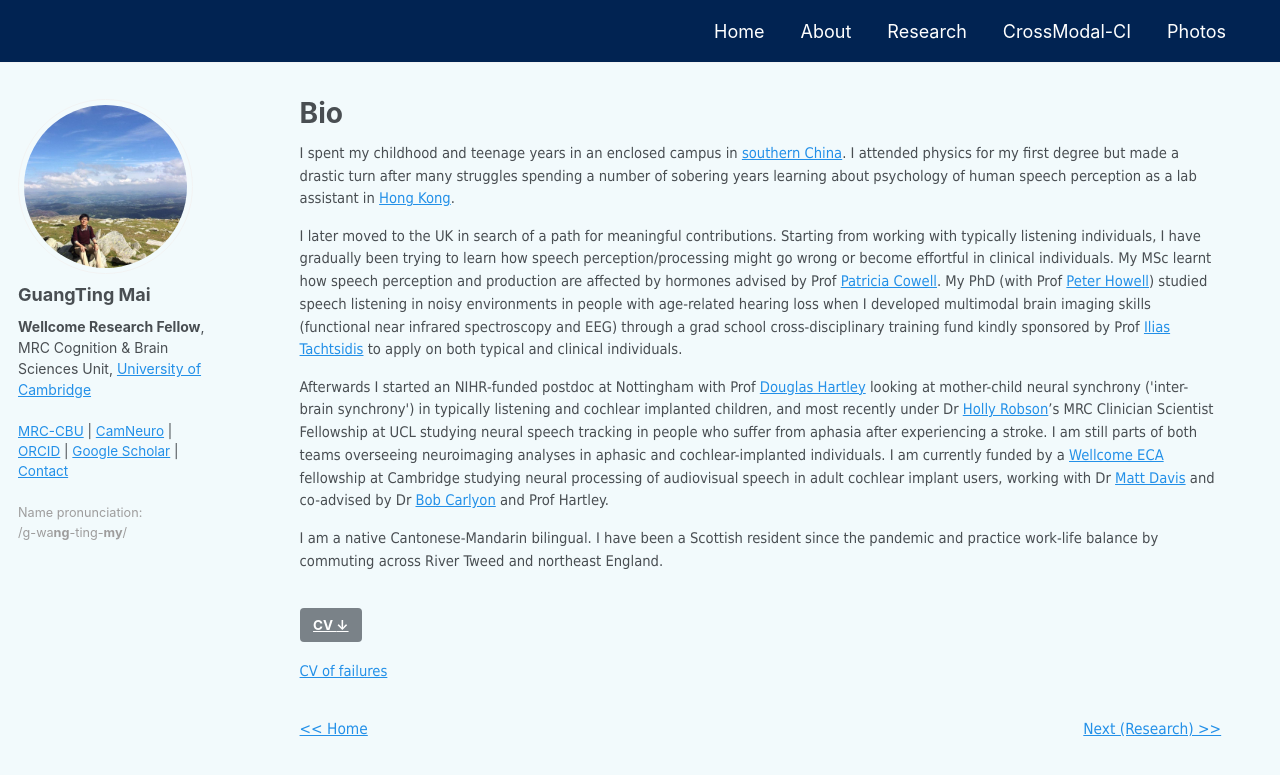
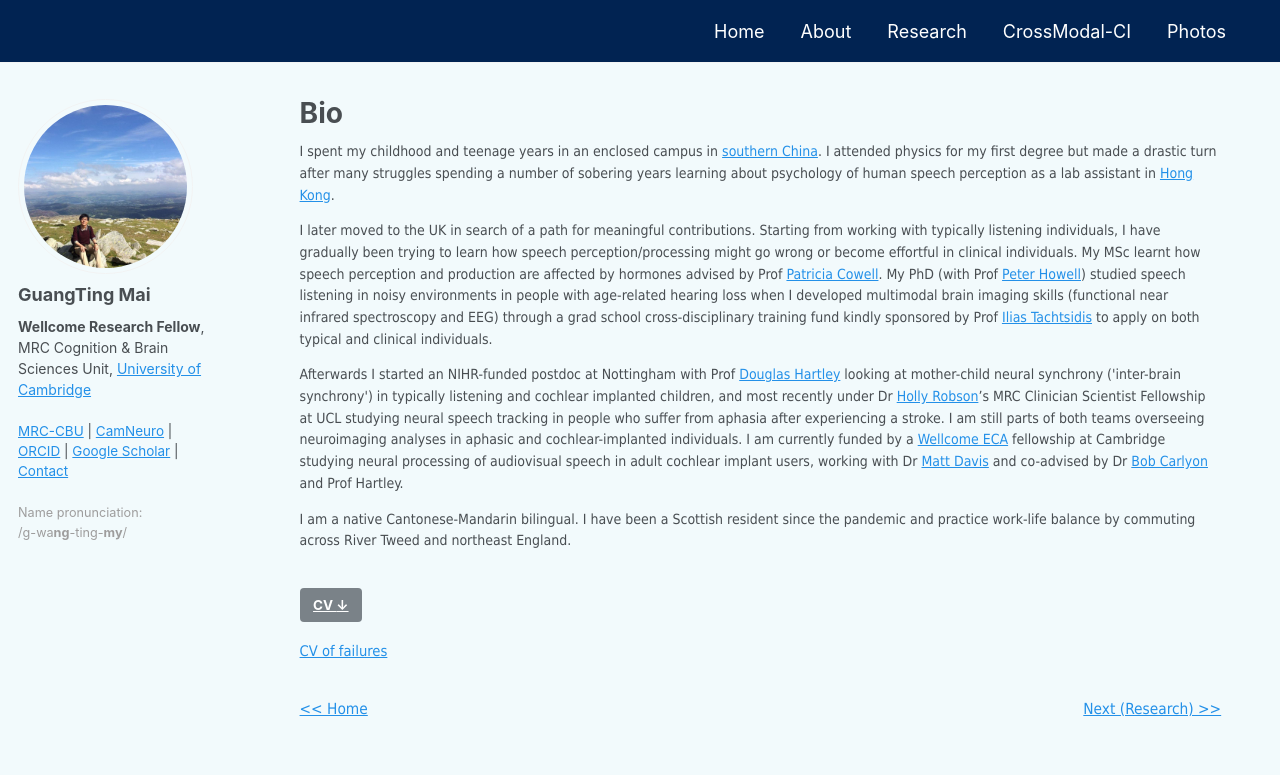
Before and after one commit to guangtingmai/guangtingmai.github.io, a Jekyll site: the page built from _pages/bio.html, in a window 1280 px wide and 900 px high. Shown: the top 775 px of the window. Built offline with Jekyll 4.4.1, drawn with Linux system fonts in a browser that asks for light colours.

Commit message:
Update bio.html

```diff
--- a/_pages/bio.html
+++ b/_pages/bio.html
@@ -4,18 +4,18 @@
 permalink: /bio/
 author_profile: true
 ---
-<p span style="font-size: 11pt;font-family: Tahoma;line-height: 1.55;display: block;margin-bottom: 1vh">I spent my childhood and teenage years in an enclosed
+<p span style="font-size: 10.5pt;font-family: Tahoma;line-height: 1.55;display: block;margin-bottom: 1vh">I spent my childhood and teenage years in an enclosed
   campus in <a href="https://en.wikipedia.org/wiki/Sun_Yat-sen_University">southern China</a>. I attended physics for my first degree but made a
   drastic turn after many struggles spending a number of sobering years learning about psychology of human speech perception as a lab assistant in
   <a href="https://www.ee.cuhk.edu.hk/~lel/research/index.html">Hong Kong</a>.</span>
-<p span style="font-size: 11pt;font-family: Tahoma;line-height: 1.55;display: block;margin-bottom: 1vh">I later moved to the UK in search of a path for meaningful
+<p span style="font-size: 10.5pt;font-family: Tahoma;line-height: 1.55;display: block;margin-bottom: 1vh">I later moved to the UK in search of a path for meaningful
   contributions. Starting from working with typically listening individuals, I have gradually been trying to learn how speech perception/processing might go wrong
   or become effortful in clinical individuals. My MSc learnt how speech perception and production are affected by hormones advised by Prof
   <a href="https://sheffield.ac.uk/ahpnm/people/human-communication-sciences/patricia-e-cowell">Patricia Cowell</a>. My PhD (with Prof
   <a href="https://profiles.ucl.ac.uk/2817-peter-howell/">Peter Howell</a>) studied speech listening in noisy environments in people with age-related hearing loss
   when I developed multimodal brain imaging skills (functional near infrared spectroscopy and EEG) through a grad school cross-disciplinary training fund kindly
   sponsored by Prof <a href="https://profiles.ucl.ac.uk/2168-ilias-tachtsidis">Ilias Tachtsidis</a> to apply on both typical and clinical individuals.</p>
-<p span style="font-size: 11pt;font-family: Tahoma;line-height: 1.55;display: block;margin-bottom: 1vh">Afterwards I started an NIHR-funded postdoc at
+<p span style="font-size: 10.5pt;font-family: Tahoma;line-height: 1.55;display: block;margin-bottom: 1vh">Afterwards I started an NIHR-funded postdoc at
   Nottingham with Prof <a href="https://www.nottingham.ac.uk/medicine/people/douglas.hartley">Douglas Hartley</a> looking at mother-child neural synchrony ('inter-brain
   synchrony') in typically listening and cochlear implanted children, and most recently under Dr <a href="https://profiles.ucl.ac.uk/82001-holly-robson">Holly Robson</a>’s
   MRC Clinician Scientist Fellowship at UCL studying neural speech tracking in people who suffer from aphasia after experiencing a stroke. I am still parts of
@@ -23,7 +23,7 @@
   <a href="https://wellcome.org/research-funding/schemes/wellcome-early-career-awards">Wellcome ECA</a> fellowship at Cambridge studying neural processing of audiovisual
   speech in adult cochlear implant users, working with Dr <a href="https://www.mrc-cbu.cam.ac.uk/people/matt.davis/">Matt Davis</a> and co-advised by Dr
   <a href="https://www.mrc-cbu.cam.ac.uk/people/bob.carlyon/">Bob Carlyon</a> and Prof Hartley.</span></p>
-<p span style="font-size: 11pt;font-family: Tahoma;line-height: 1.55;display: block;margin-bottom: 1vh">I am a native Cantonese-Mandarin bilingual. I have been a
+<p span style="font-size: 10.5pt;font-family: Tahoma;line-height: 1.55;display: block;margin-bottom: 1vh">I am a native Cantonese-Mandarin bilingual. I have been a
   Scottish resident since the pandemic and practice work-life balance by commuting across River Tweed and northeast England.</span>
 </p>
 <br>
```
